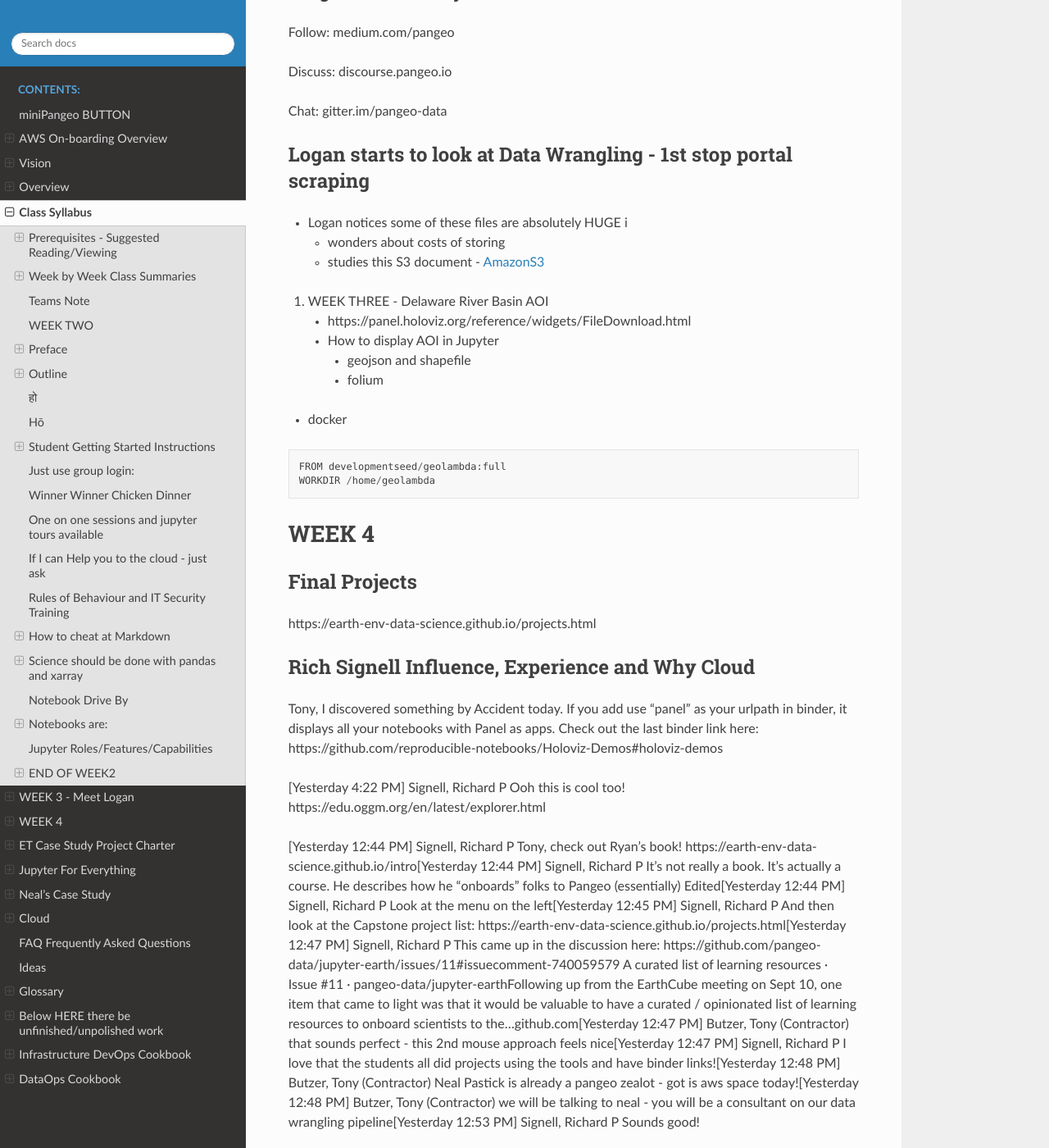
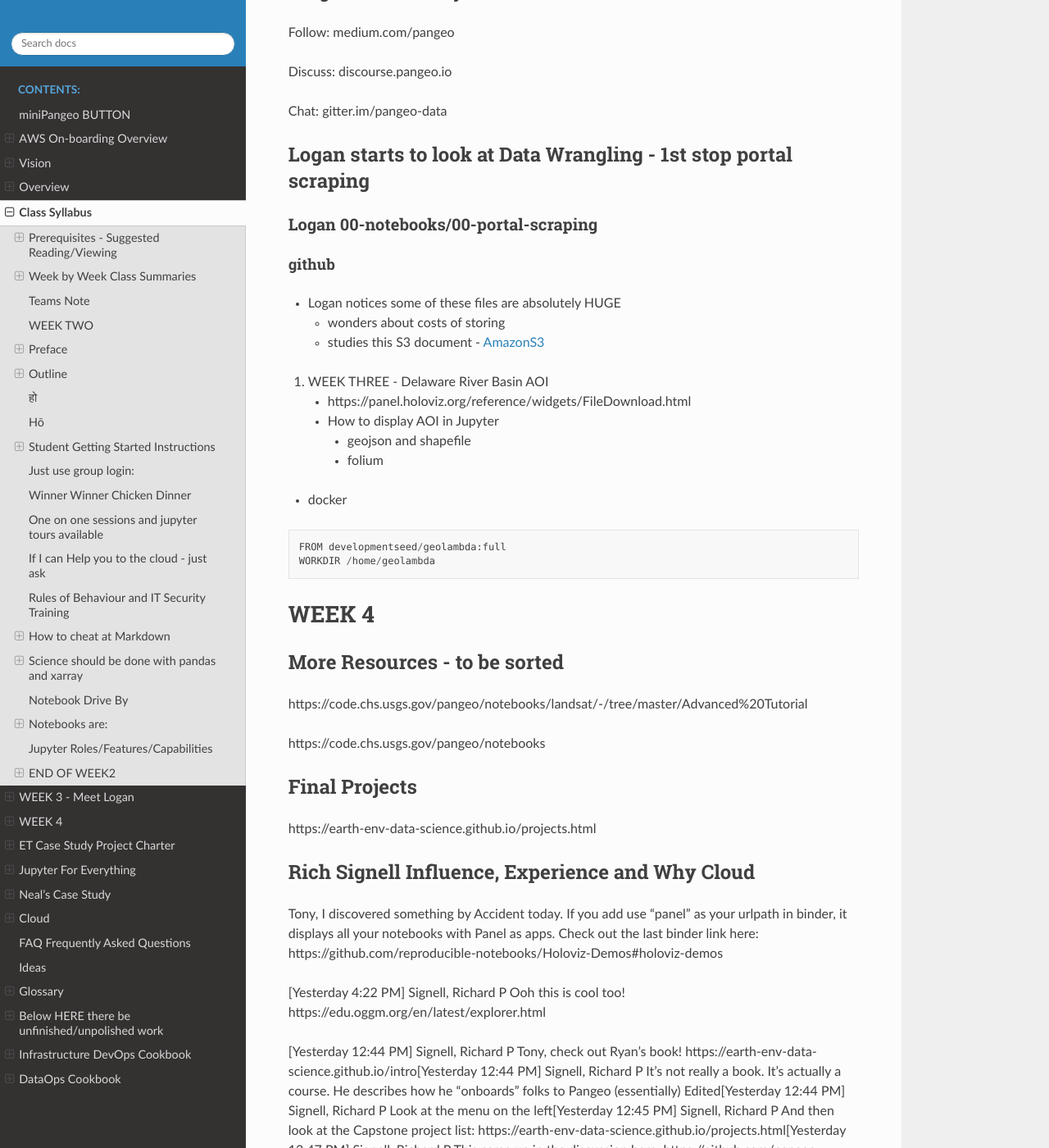
Before and after one commit to tonybutzer/harmony, a Sphinx documentation site: the page built from documentation/source/00weekbyweek.md, in a window 1280 px wide and 1400 px high, scrolled down 14443 px. Shown: the whole window at 82% size. Built offline with Sphinx 7.4.7 and the Read the Docs theme 2.0.0, drawn with Linux system fonts in a browser that asks for light colours; pages that are not in the unit, such as notebooks, are missing from menus.

Commit message:
automatic git update from Makefile

```diff
--- a/documentation/source/00weekbyweek.md
+++ b/documentation/source/00weekbyweek.md
@@ -506,7 +506,11 @@
 
 ## Logan starts to look at Data Wrangling - 1st stop portal scraping
 
-- Logan notices some of these files are absolutely HUGE i
+### Logan 00-notebooks/00-portal-scraping
+
+#### github
+
+- Logan notices some of these files are absolutely HUGE
 	- wonders about costs of storing
 	- studies this S3 document - [AmazonS3](https://docs.aws.amazon.com/AmazonS3/latest/dev/lifecycle-transition-general-considerations.html)
 
@@ -525,6 +529,11 @@
 # WEEK 4
 
 
+
+## More Resources - to be sorted
+https://code.chs.usgs.gov/pangeo/notebooks/landsat/-/tree/master/Advanced%20Tutorial
+
+https://code.chs.usgs.gov/pangeo/notebooks
 
 ## Final Projects
 https://earth-env-data-science.github.io/projects.html
```
